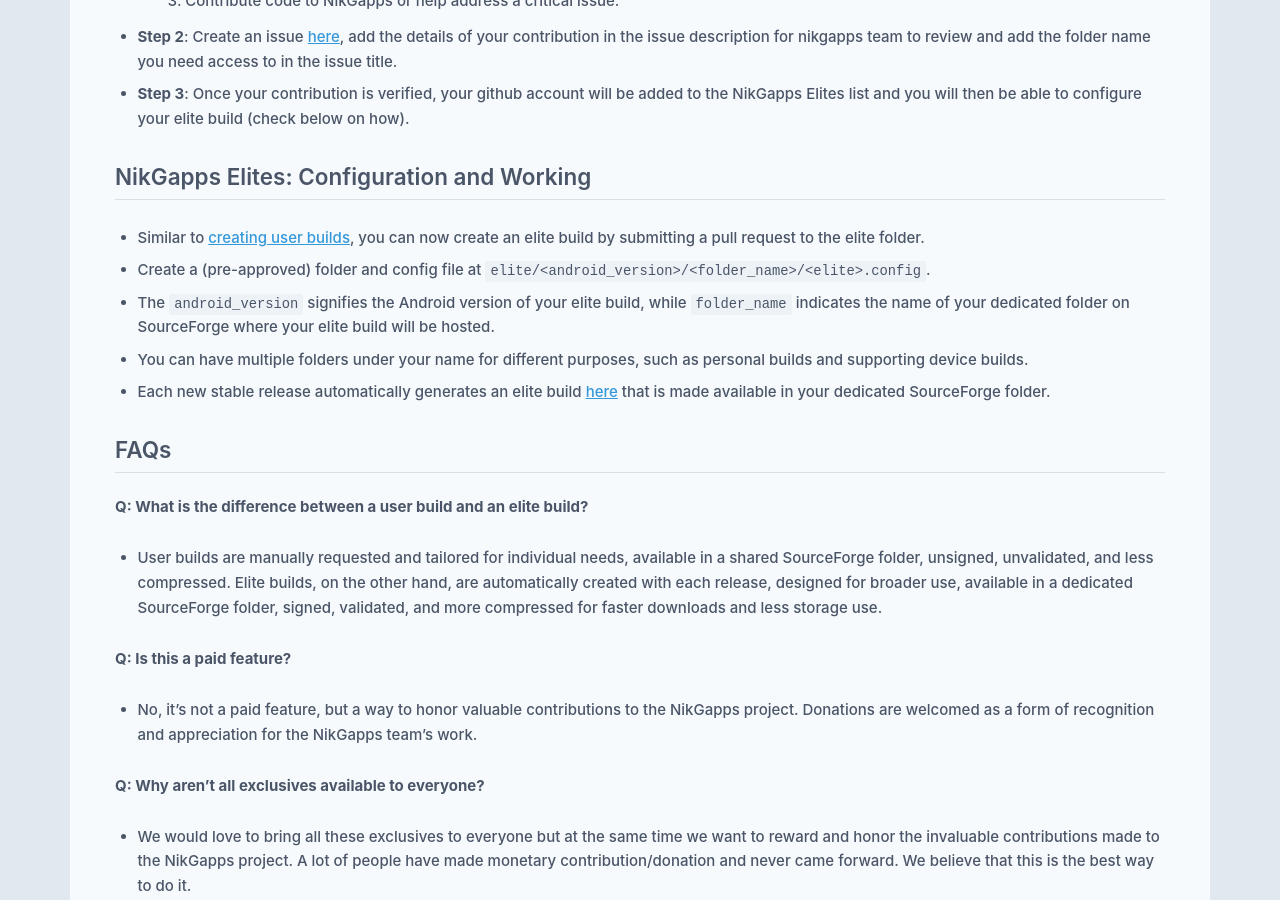
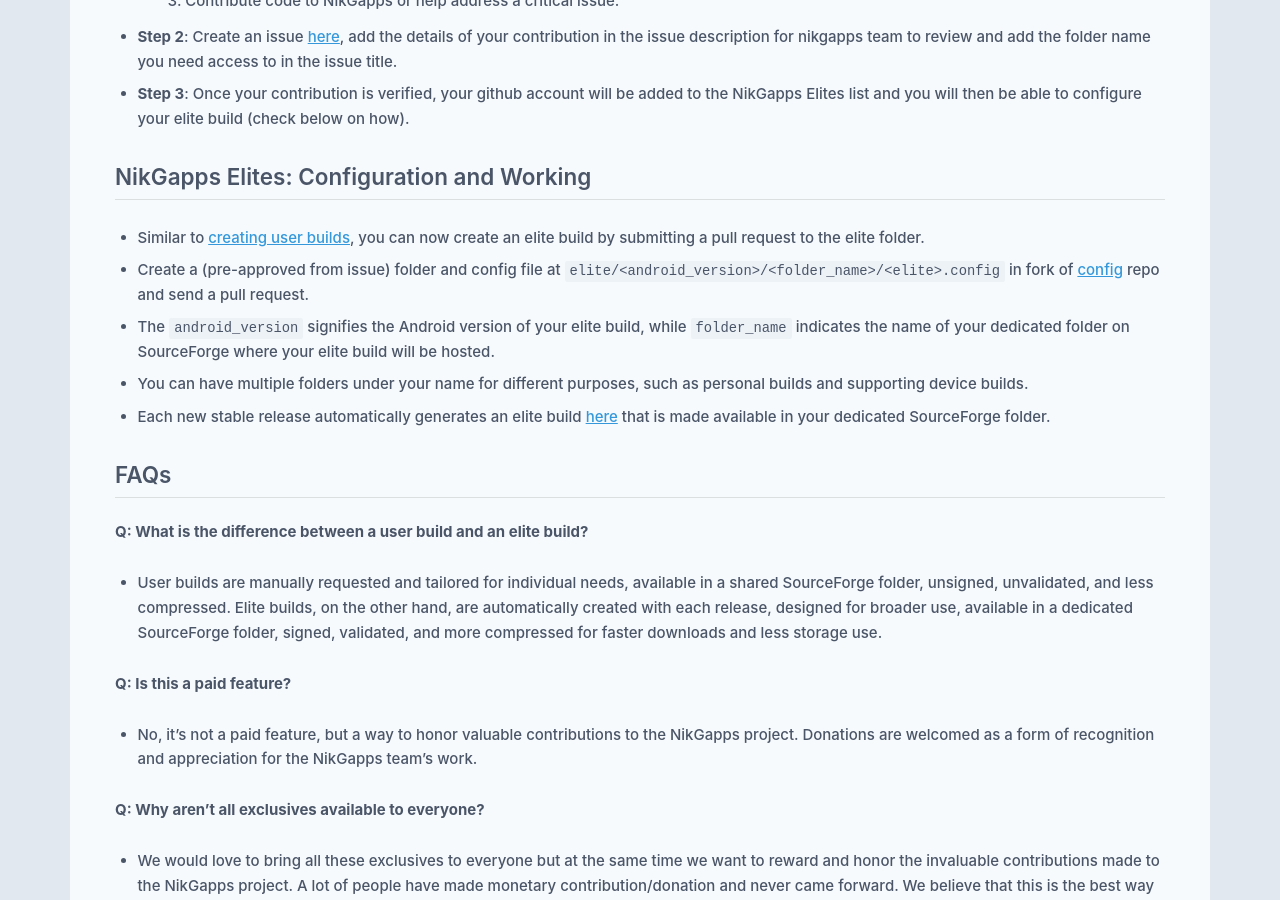
Before and after one commit to nikgapps/nikgapps.github.io, a Jekyll site: the page built from _posts/2023-06-08-NikGapps-Elites.md, in a window 1280 px wide and 900 px high, scrolled down 1497 px. Built offline with Jekyll 4.4.1, drawn with Linux system fonts in a browser that asks for light colours; some web fonts are replaced.

Commit message:
Update the steps for creating Elite builds

```diff
--- a/_posts/2023-06-08-NikGapps-Elites.md
+++ b/_posts/2023-06-08-NikGapps-Elites.md
@@ -43,7 +43,7 @@
 ## NikGapps Elites: Configuration and Working
 
 - Similar to [creating user builds](https://github.com/nikgapps/config), you can now create an elite build by submitting a pull request to the elite folder.
-- Create a (pre-approved) folder and config file at `elite/<android_version>/<folder_name>/<elite>.config`.
+- Create a (pre-approved from issue) folder and config file at `elite/<android_version>/<folder_name>/<elite>.config` in fork of [config](https://github.com/nikgapps/config) repo and send a pull request.
 - The `android_version` signifies the Android version of your elite build, while `folder_name` indicates the name of your dedicated folder on SourceForge where your elite build will be hosted.
 - You can have multiple folders under your name for different purposes, such as personal builds and supporting device builds.
 - Each new stable release automatically generates an elite build [here](https://sourceforge.net/projects/nikgapps/files/Elite-Releases/) that is made available in your dedicated SourceForge folder.
```
